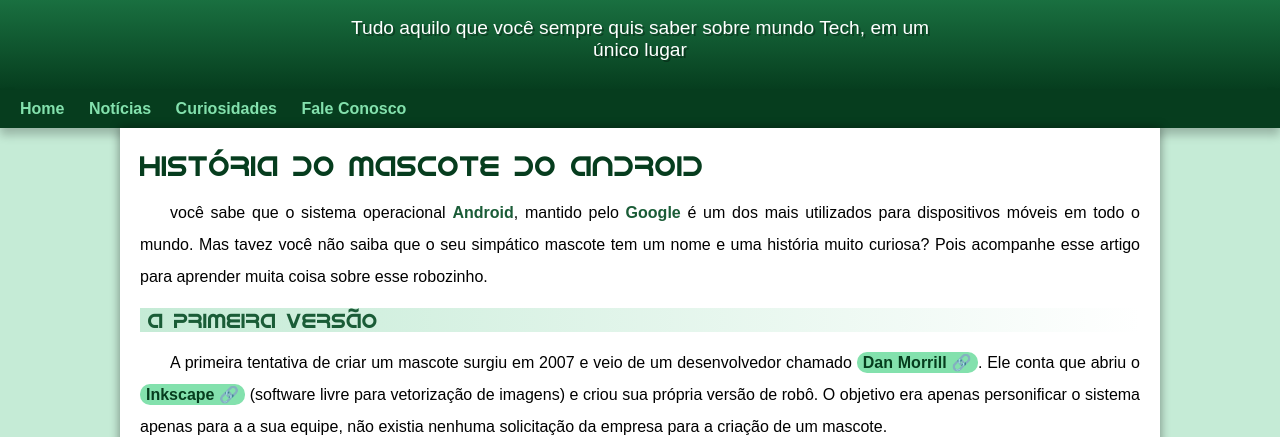
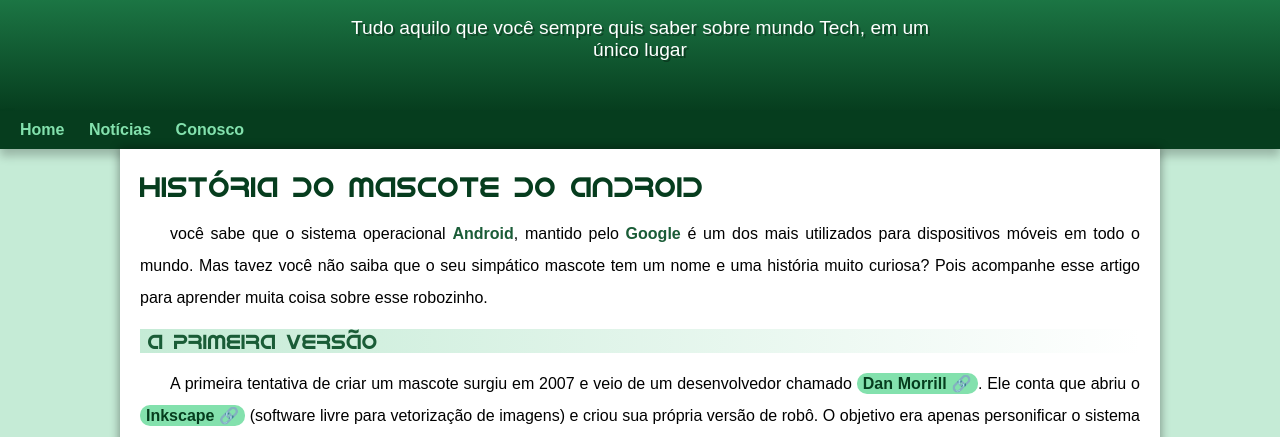
Before and after one commit to Fabricio-santuchi/projeto-android, a plain HTML site: page index.html in a window 1280 px wide. Shown: the part 100-537 px from the top of the page. Drawn offline with Linux system fonts and the light colour scheme.

Commit message:
problema de padding corrigido

```diff
--- a/index.html
+++ b/index.html
@@ -15,8 +15,7 @@
     <nav>
         <a href="#">Home</a>
         <a href="#">Notícias</a>
-        <a href="#">Curiosidades</a>
-        <a href="#">Fale Conosco</a>
+        <a href="#">Conosco</a>
     </nav>
     <main>
         <article>
--- a/style/style.css
+++ b/style/style.css
@@ -59,7 +59,7 @@ header > p {
     padding-right: 10px;
     padding-left: 10px;
     margin: auto;
-    padding-bottom: 20px;
+    padding-bottom: 50px;
     text-shadow: 2px 2px 0px rgba(0, 0, 0, 0.322);
 }
 
```
